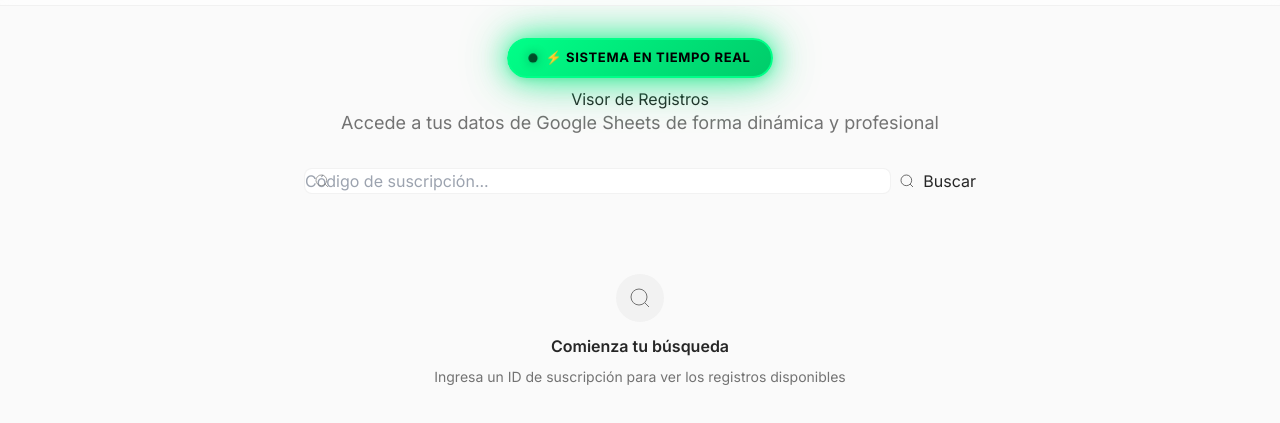
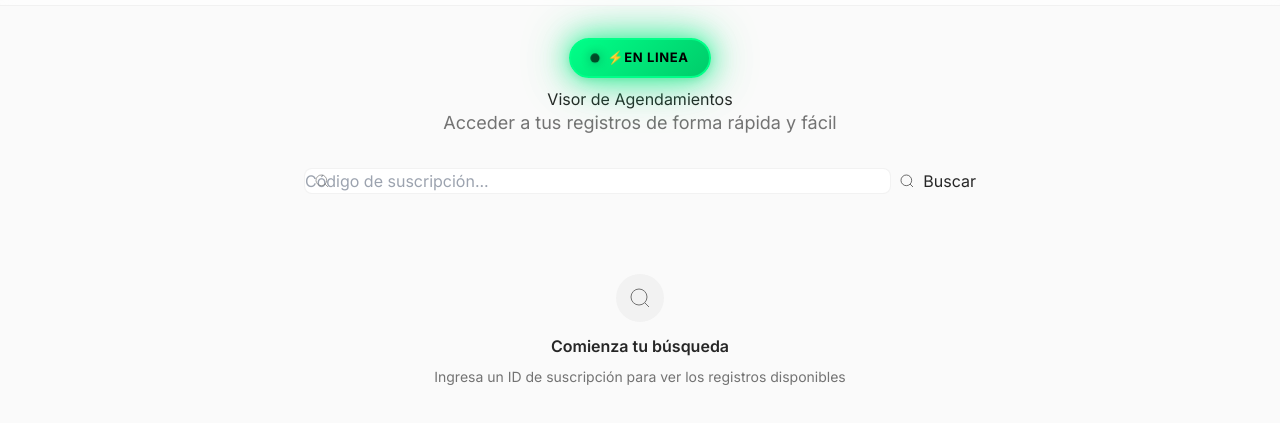
Before and after one commit to teechounamano/Verificar-Agenda-OnLine, a plain HTML site: page index.html in a window 1280 px wide. Shown: the part 59-482 px from the top of the page. Drawn offline with nearby package versions, Linux system fonts and the light colour scheme.

Commit message:
Update index.html

```diff
--- a/index.html
+++ b/index.html
@@ -1040,10 +1040,10 @@
             <div class="title-section">
                 <div class="badge">
                     <div class="pulse-dot"></div>
-                    <span>⚡ Sistema en Tiempo Real</span>
+                    <span>⚡En Linea </span>
                 </div>
-                <h1>Visor de Registros</h1>
-                <p class="subtitle">Accede a tus datos de Google Sheets de forma dinámica y profesional</p>
+                <h1>Visor de Agendamientos</h1>
+                <p class="subtitle">Acceder a tus registros de forma rápida y fácil</p>
             </div>
 
             <!-- Search Form -->
```
